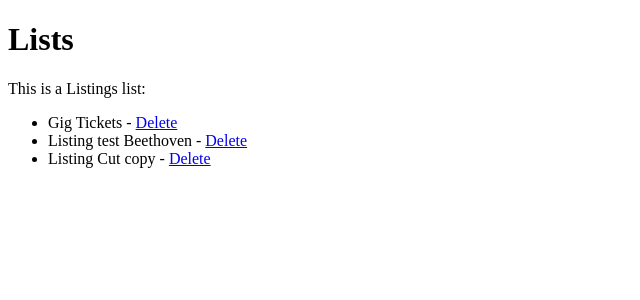
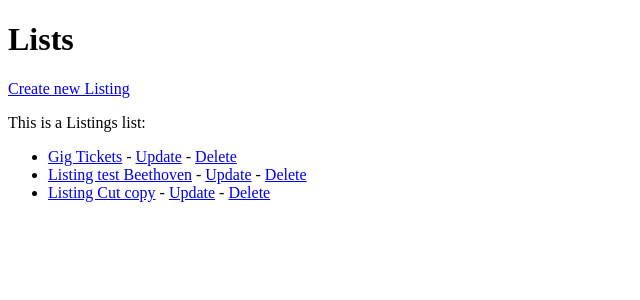
Before and after one commit to giljr/django-web-app, a Django app: page /listing-list/ in a window 1280 px wide. Shown: the part 26-326 px from the top of the page, without its empty margins (0-640 px from the left). Run offline with Django 4.2, Linux system fonts and the light colour scheme; data comes from the database, SQL or seed files in the repository; both versions use the stored data as it was after the commit.

Commit message:
Merchex v5.0

```diff
--- a/merchex/listings/templates/listings/band_detail.html
+++ b/merchex/listings/templates/listings/band_detail.html
@@ -2,6 +2,7 @@
 {% block content %}
     <h2>{{ band.name }}</h2>
     <ul>
+        <li>Id: {{ band.id }}</li>
         <li>Genre: {{ band.get_genre_display }}</li>
         {# <li>Genre: {{ band.genre }}</li> #}
         <li>Year Formed: {{ band.year_formed }}</li>
--- a/merchex/listings/templates/listings/band_list.html
+++ b/merchex/listings/templates/listings/band_list.html
@@ -2,6 +2,7 @@
 {% block content %}
     <h1>Bands</h1>
     <a href="{% url 'band-create' %}">Create new Band</a>
+    <a href="{% url 'listing-create' %}">Create new Listing</a>
     <p>This is my favorite bands:</p>
     <ul>
         {% for band in bands %}
--- a/merchex/listings/templates/listings/listing_list.html
+++ b/merchex/listings/templates/listings/listing_list.html
@@ -1,10 +1,11 @@
 {% extends 'listings/base.html' %}
 {% block content %}
     <h1>Lists</h1>
+    <a href="{% url 'listing-create' %}">Create new Listing</a>
     <p>This is a Listings list:</p>
     <ul>
         {% for listing in listings %}
-            <li>{{ listing.title }} - <a href="{% url 'listing-delete' listing.id %}">Delete</a></li>
+            <li><a href="{% url 'listing-detail' listing.id %}">{{ listing.title }}</a> - <a href="{% url 'listing-update' listing.id %}">Update</a> - <a href="{% url 'listing-delete' listing.id %}">Delete</a></li>
         {% endfor %}
     </ul>
 {% endblock content %}
--- a/merchex/listings/views.py
+++ b/merchex/listings/views.py
@@ -2,7 +2,7 @@ from django.shortcuts import render, get_object_or_404, redirect
 from django.http import HttpResponse
 from listings.models import Band, Listing
 
-from listings.forms import ContactUsForm, BandForm
+from listings.forms import ContactUsForm, BandForm, ListingForm
 from django.core.mail import send_mail
 
 
@@ -153,9 +153,38 @@ def band_delete(request, id):
     return render(request, 'listings/band_delete.html', context={'band': band})
 
 
+def listing_create(request):
+    if request.method == 'POST':
+        form = ListingForm(request.POST)
+        if form.is_valid():
+            listing = form.save()
+            return redirect('listing-detail', listing.id)
+    else:
+        form = ListingForm()
+    return render(request, 'listings/listing_create.html', context={'form': form})
+
+
 def listing_delete(request, id):
     listing = Listing.objects.get(id=id)
     if request.method == 'POST':
         listing.delete()
         return redirect('listing-list')
     return render(request, 'listings/listing_delete.html', context={'listing': listing})
+
+
+def listing_update(request, id):
+    listing = Listing.objects.get(id=id)
+
+    if request.method == 'POST':
+        form = ListingForm(request.POST, instance=listing)
+        if form.is_valid():
+            form.save()
+            return redirect('listing-detail', listing.id)
+    else:
+        form = ListingForm(instance=listing)
+    return render(request, 'listings/listing_update.html', context={'form': form})
+
+
+def listing_detail(request, id):
+    listing = get_object_or_404(Listing, id=id)
+    return render(request, 'listings/listing_detail.html', context={'listing': listing})
--- a/merchex/merchex/urls.py
+++ b/merchex/merchex/urls.py
@@ -21,15 +21,19 @@ urlpatterns = [
     path('bands/', views.band_list, name='band-list'),
     # path('hello/', views.hello),
     # rename from hello -> <model_type.html>
-    path('bands/<int:id>/', views.band_detail, name='band-detail'),
+    path('admin/', admin.site.urls),
     path('about/', views.about),
-    path('admin/', admin.site.urls),
-    path('listing-list/', views.listing_list, name='listing-list'),
     path('contact-us/', views.contact, name='contact'),
     path('email-sent/', views.email_sent, name='email-sent'),
+    path('bands/<int:id>/', views.band_detail, name='band-detail'),
     path('bands/add/', views.band_create, name='band-create'),
     path('bands/<int:id>/change/', views.band_update, name='band-update'),
     path('bands/<int:id>/delete/', views.band_delete, name='band-delete'),
+    path('listing-list/', views.listing_list, name='listing-list'),
+    path('listing/<int:id>/', views.listing_detail, name='listing-detail'),
+    path('listing/add/', views.listing_create, name='listing-create'),
+    path('listing/<int:id>/change/', views.listing_update, name='listing-update'),
+    path('listing/<int:id>/delete/', views.listing_delete, name='listing-delete'),
     path('listing-list/<int:id>/delete/',
          views.listing_delete, name='listing-delete'),
 ]
```
Also changed, not shown: merchex/listings/forms.py (+7 -1 lines), merchex/listings/templates/listings/listing_create.html (added, +10 -0 lines), merchex/listings/templates/listings/listing_detail.html (added, +13 -0 lines), merchex/listings/templates/listings/listing_update.html (added, +9 -0 lines), README.md, merchex/db.sqlite3.
